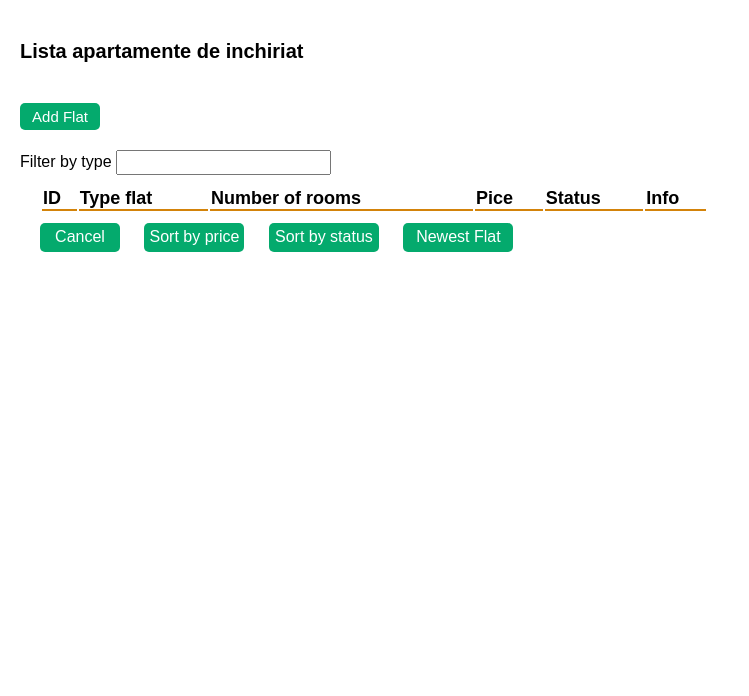
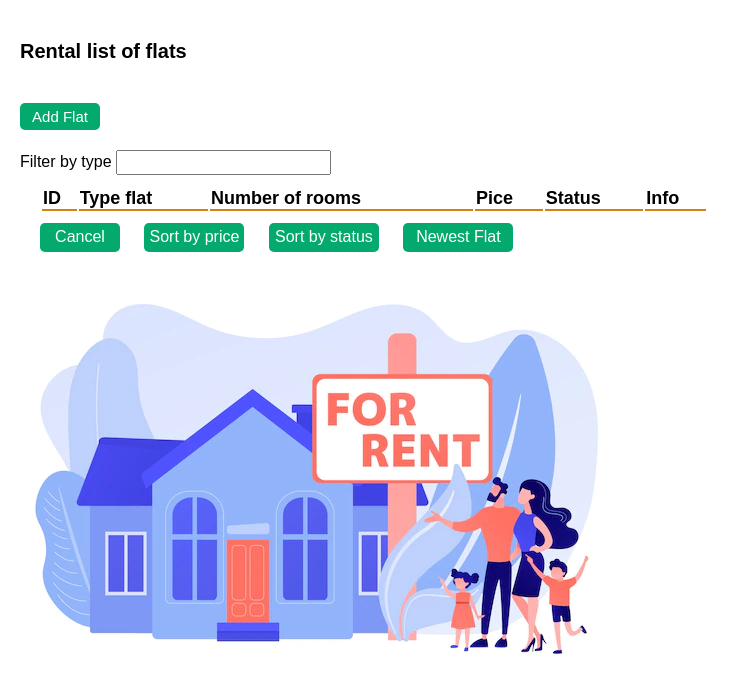
Before and after one commit to catrinaovidiualex/rentFlats-manager-client, a plain HTML site: page index.html in a window 1280 px wide. Shown: the whole page, without its empty margins (0-749 px from the left). Drawn offline with Linux system fonts and the light colour scheme; no server answers.

Commit message:
other commit

```diff
--- a/index.html
+++ b/index.html
@@ -7,7 +7,7 @@
     <link rel="stylesheet" href="css/style.css">
     <link rel="stylesheet" href="css/reset.css">
     <link rel="stylesheet" href="https://cdnjs.cloudflare.com/ajax/libs/font-awesome/4.7.0/css/font-awesome.min.css">
-    <title>Inchirieri Apartamente</title>
+    <title>Rent flats</title>
 </head>
 <body>
 
@@ -17,6 +17,10 @@
 
      </div>
 
+     <div class="imgRent">
+     <img src="/img/img-for-rent.webp">
+     </div>
+
     <script type="module" src="/app.js"></script>
 </body>
 </html>
--- a/view/Home.js
+++ b/view/Home.js
@@ -29,7 +29,7 @@ class Home{
     createHomePage=()=>{
 
         this.container.innerHTML=`
-        <h3>Lista apartamente de inchiriat</h3>
+        <h3>Rental list of flats</h3>
 
         <button class="adaugareApart">Add Flat</button>
         <label for="text" class="filterLabel">Filter by type<label>
```
Also changed, not shown: img/img-for-rent.webp (added).
